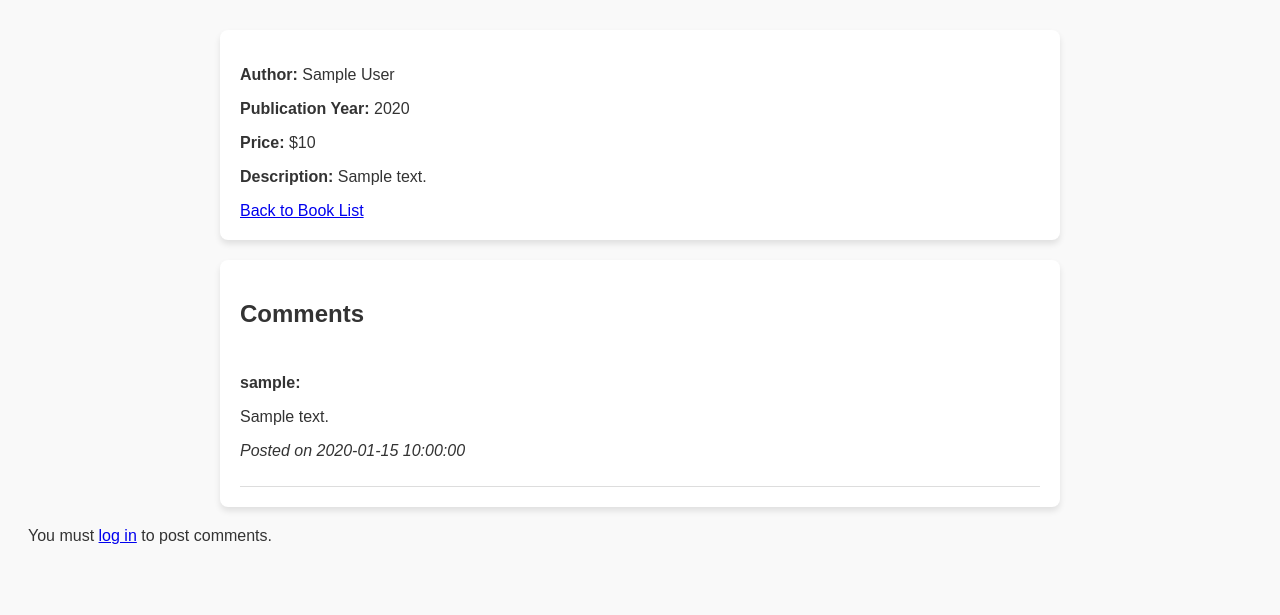
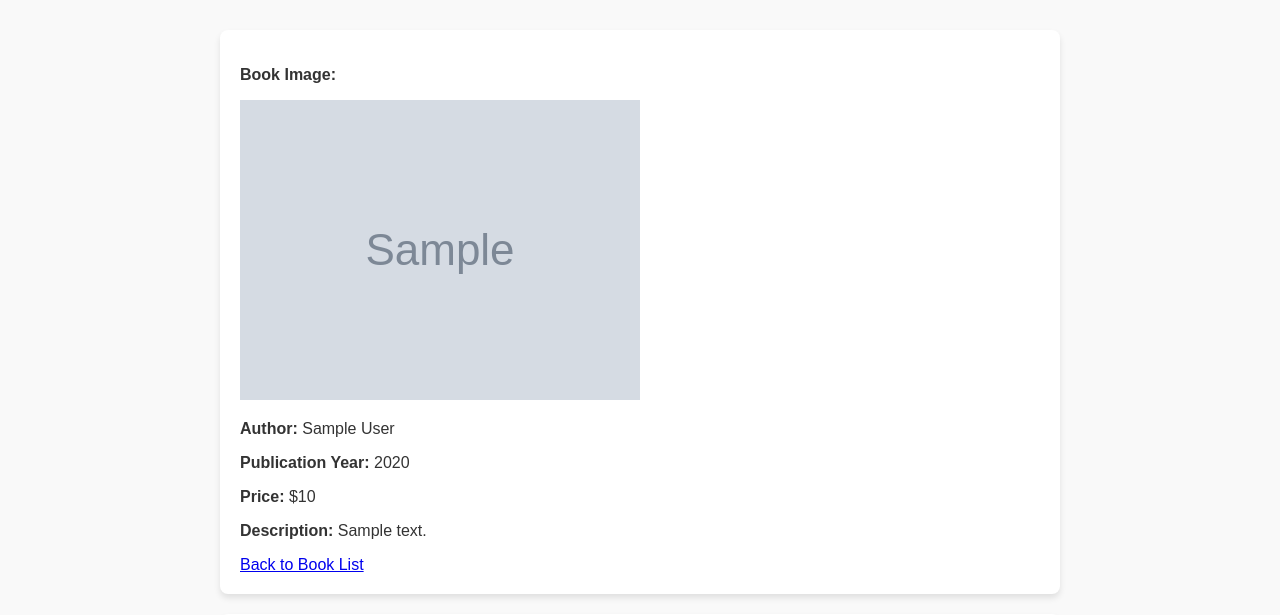
Before and after one commit to KamalCanada982/Project, a PHP site: page /view_book.php?book_id=1 in a window 1280 px wide. Shown: the part 86-701 px from the top of the page. Before the commit the page ends 630 px from the top, so only its background shows below. Run offline with PHP 8.4, Linux system fonts and the light colour scheme; tables that the repository leaves empty or names only in its code hold one stand-in row (values such as "Sample post"); grey boxes marked "Sample" are stand-in pictures.

Commit message:
User can now see the images

```diff
--- a/view_book.php
+++ b/view_book.php
@@ -63,6 +63,10 @@ $user_id = $_SESSION['user_id'] ?? null;
     </header>
 
     <div class="book-details">
+    <?php if (!empty($book['image'])): ?>
+        <p><strong>Book Image:</strong></p>
+        <img src="uploads/<?= htmlspecialchars($book['image']) ?>" alt="Image of <?= htmlspecialchars($book['title']) ?>" style="max-width: 100%; height: auto;">
+    <?php endif; ?>
         <p><strong>Author:</strong> <?= htmlspecialchars($book['author']) ?></p>
         <p><strong>Publication Year:</strong> <?= htmlspecialchars($book['publication_year']) ?></p>
         <p><strong>Price:</strong> $<?= htmlspecialchars($book['price']) ?></p>
```
